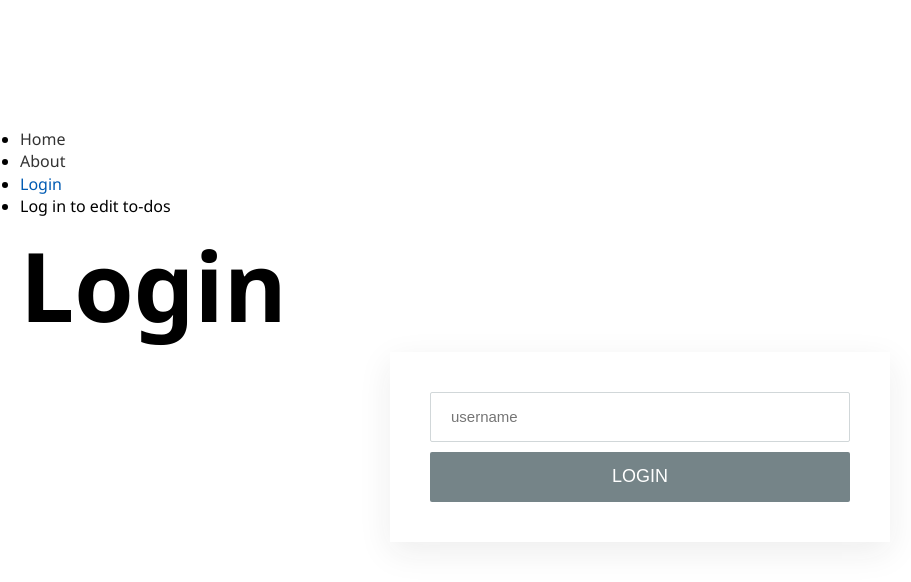
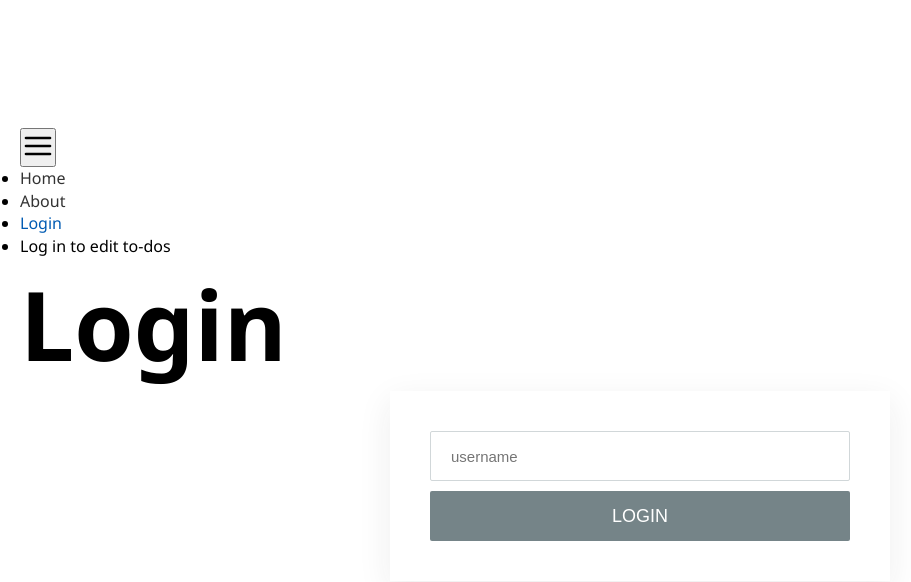
Before and after one commit to Fombi-Favour/todos-react, a React (Create React App) app: page /login in a window 1280 px wide. Shown: the top 582 px of the page, without its empty margins (0-911 px from the left). Built offline with nearby package versions, Linux system fonts and the light colour scheme.

Commit message:
Update Navbar.jsx

```diff
--- a/src/components/Navbar.jsx
+++ b/src/components/Navbar.jsx
@@ -1,6 +1,8 @@
 /* eslint-disable no-nested-ternary */
-import React from 'react';
+import React, { useState, useRef, useEffect } from 'react';
 import { NavLink, useNavigate } from 'react-router-dom';
+import { MdClose } from 'react-icons/md';
+import { FiMenu } from 'react-icons/fi';
 import { useAuthContext } from '../context/AuthContext';
 
 const links = [
@@ -11,6 +13,7 @@ const links = [
 ];
 
 const Navbar = () => {
+  const [navbarOpen, setNavbarOpen] = useState(false);
   const { user, logout } = useAuthContext();
   const navigate = useNavigate();
 
@@ -19,29 +22,73 @@ const Navbar = () => {
     navigate('/login');
   };
 
+  const ref = useRef();
+  useEffect(() => {
+    const handler = (event) => {
+      if (
+        navbarOpen
+        && ref.current
+        && !ref.current.contains(event.target)
+      ) {
+        setNavbarOpen(false);
+      }
+    };
+    document.addEventListener('mousedown', handler);
+    return () => {
+      // Cleanup the event listener
+      document.removeEventListener('mousedown', handler);
+    };
+  }, [navbarOpen]);
+
   return (
     <>
-      <nav className="navbar">
-        <ul>
+      <nav ref={ref} className="navbar">
+        <button
+          type="button"
+          className="toggle"
+          onClick={() => setNavbarOpen((prev) => !prev)}
+        >
+          {navbarOpen ? (
+            <MdClose style={{ width: '32px', height: '32px' }} />
+          ) : (
+            <FiMenu
+              style={{
+                width: '32px',
+                height: '32px',
+              }}
+            />
+          )}
+        </button>
+        <ul className={`menu-nav${navbarOpen ? ' show-menu' : ''}`}>
           {links.map((link) => (
             <React.Fragment key={link.text}>
               {link.path === 'login' ? (
                 !user && (
                   <li>
-                  <NavLink to={link.path}>{link.text}</NavLink>
+                    <NavLink
+                      to={link.path}
+                      onClick={() => setNavbarOpen(false)}
+                    >
+                      {link.text}
+                    </NavLink>
                   </li>
                 )
               ) : link.path === 'profile' ? (
                 user && (
                   <li>
-                  <NavLink to={link.path}>
+                    <NavLink
+                      to={link.path}
+                      onClick={() => setNavbarOpen(false)}
+                    >
                       {link.text}
                     </NavLink>
                   </li>
                 )
               ) : (
                 <li>
-                  <NavLink to={link.path}>{link.text}</NavLink>
+                  <NavLink to={link.path} onClick={() => setNavbarOpen(false)}>
+                    {link.text}
+                  </NavLink>
                 </li>
               )}
             </React.Fragment>
@@ -56,7 +103,9 @@ const Navbar = () => {
       {user && (
         <div className="logout">
           <p>{user}</p>
-        <button type="button" onClick={handleLogout}>Logout</button>
+          <button type="button" onClick={handleLogout}>
+            Logout
+          </button>
         </div>
       )}
     </>
```
Lines whose indentation alone changed are shown as unchanged.
